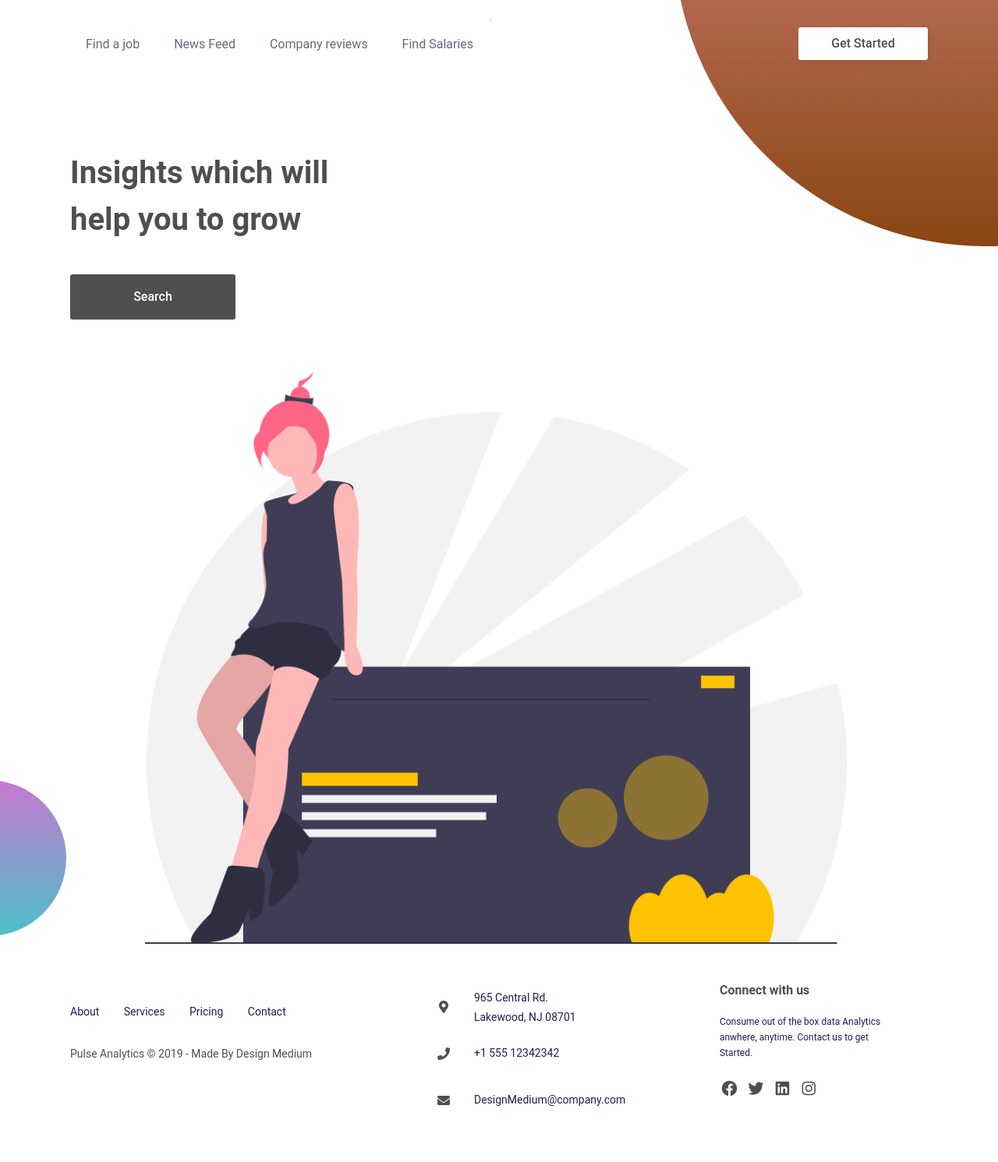
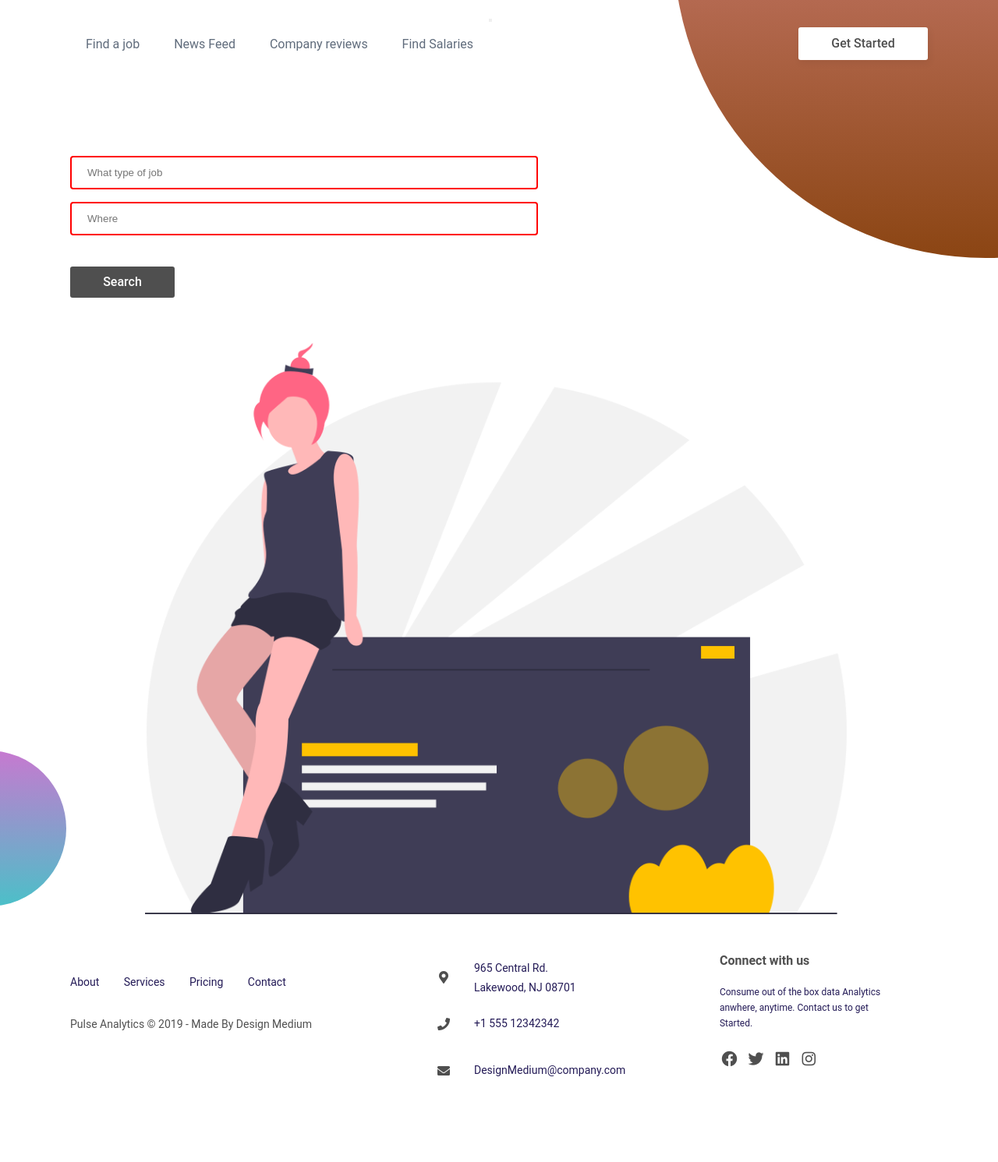
Before and after one commit to Shadin710/job_finder, a PHP site: page /find_job.php in a window 1280 px wide. Shown: the whole page at 78% size. After the commit the page ends 1381 px from the top, so only its background shows below. Run offline with PHP 8.4, Linux system fonts and the light colour scheme; some libraries are stand-ins or nearby versions.

Commit message:
Added search bar

```diff
--- a/CSS/find_job.css
+++ b/CSS/find_job.css
@@ -34,6 +34,14 @@ header {
   width: 100%;
   max-width: 1100px;
   margin: 0 auto;
+}
+input[type="text"] {
+  width: 100%;
+  padding: 12px 20px;
+  margin: 8px 0;
+  box-sizing: border-box;
+  border: 2px solid red;
+  border-radius: 4px;
 }
 
 header img {
@@ -104,7 +112,7 @@ header ul.menu-right li.menu-cta a {
 #intro .intro-left {
   display: inline-block;
   width: 100%;
-  max-width: 400px;
+  max-width: 600px;
   padding: 3em 0;
 }
 
@@ -137,9 +145,9 @@ header ul.menu-right li.menu-cta a {
   font-weight: 500;
   display: block;
   width: 100%;
-  max-width: 180px;
+  max-width: 120px;
   margin-top: 2em;
-  padding: 1em;
+  padding: 7px;
   text-align: center;
   color: #fff;
   border-radius: 3px;
@@ -150,7 +158,7 @@ header ul.menu-right li.menu-cta a {
   position: relative;
   display: inline-block;
   margin-left: 6em;
-  padding-top: 20px;
+  padding-top: 10px;
 }
 
 #intro .intro-right img {
--- a/find_job.php
+++ b/find_job.php
@@ -46,9 +46,8 @@
     <div class="top-right-gradient"></div>
     <div class="wrapper">
         <div class="intro-left">
-            <h1>Insights which will help you to grow</h1>
-
-
+            <input type="text" id= "first" placeholder = "What type of job" name="job_type">
+            <input type="text" id= "second" placeholder = "Where" name="region">
             <a href="auth.php" class="intro-cta" >
               Search
         </a>
```
